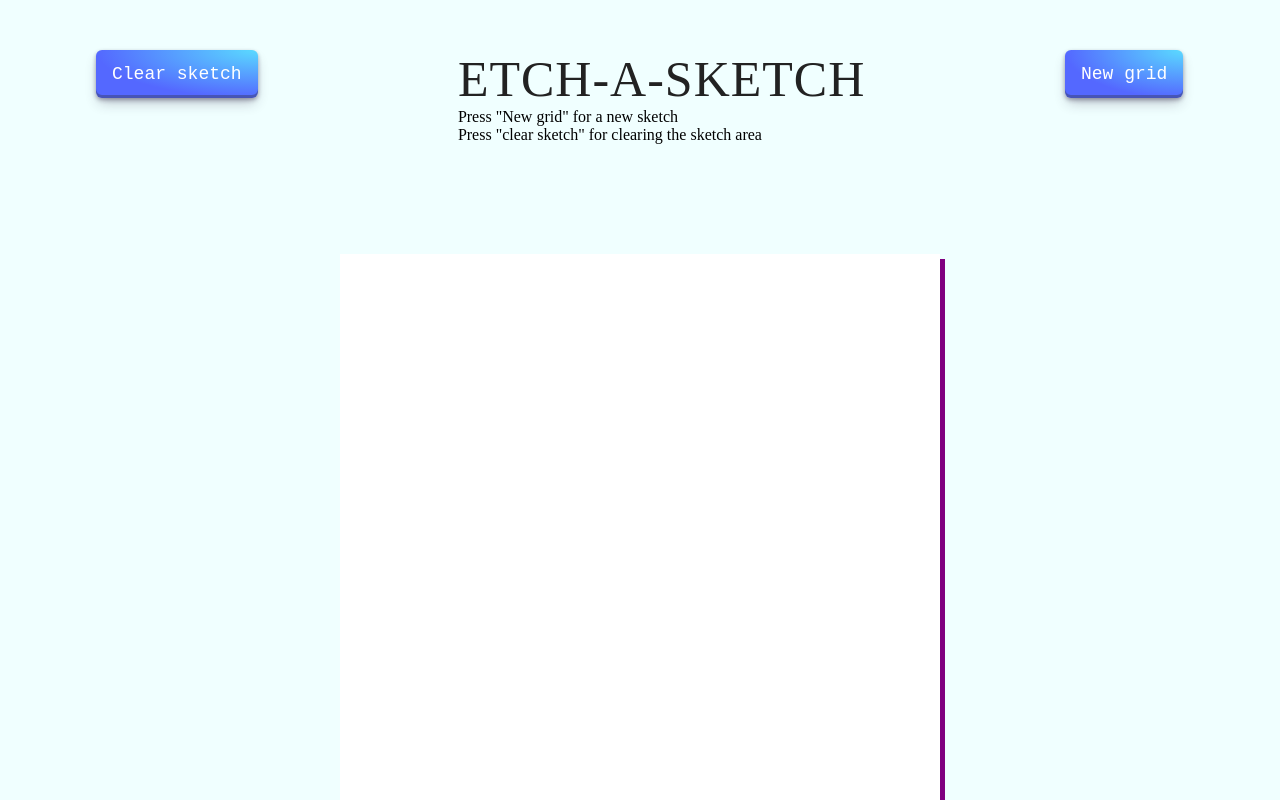
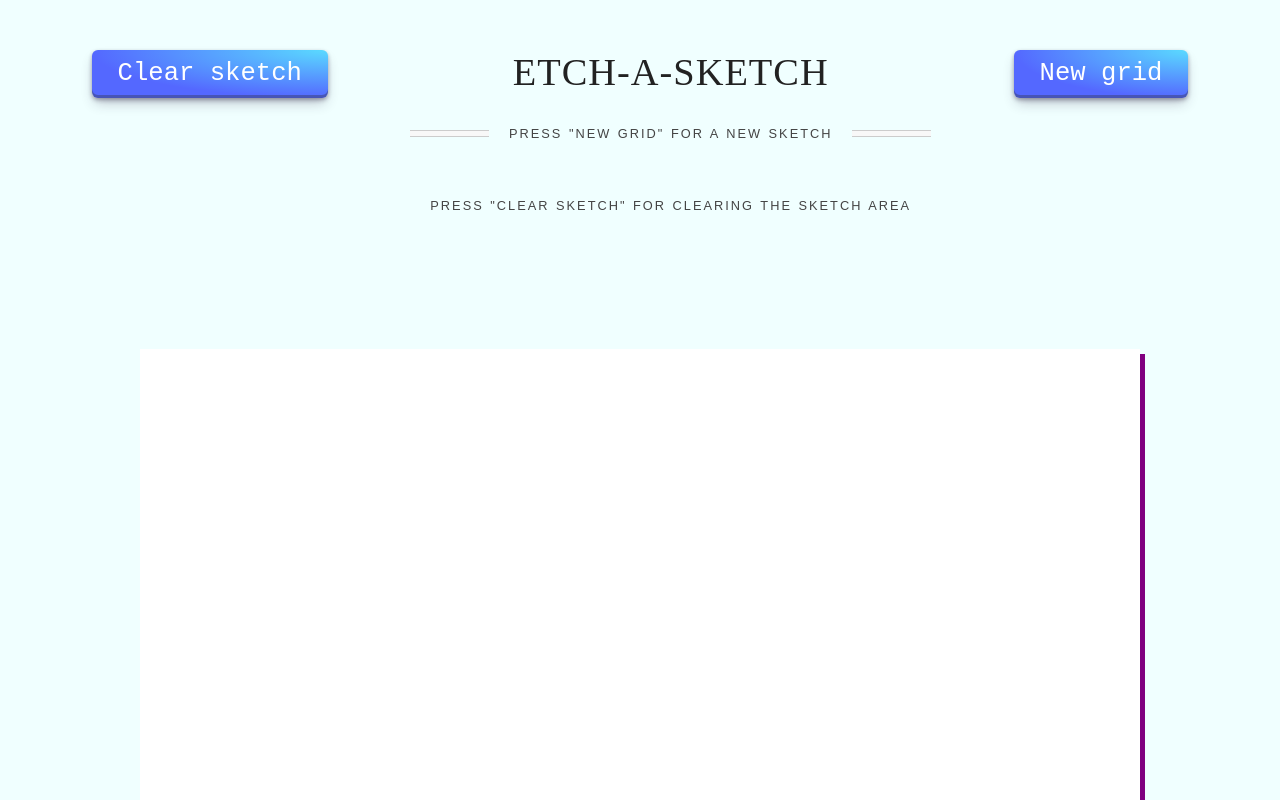
Before and after one commit to codeninja79/Etch-a-sketch, a plain HTML site: page index.html in a window 1280 px wide. Shown: the top 800 px of the page. Drawn offline with Linux system fonts and the light colour scheme.

Commit message:
Made fonts scalable as per browser window size

```diff
--- a/EAS.css
+++ b/EAS.css
@@ -18,8 +18,9 @@ body{
 
 .header{
     display: flex;
-    justify-content: center;
-    gap: 200px;
+    justify-content: space-around;
+
+
     padding: 50px 50px 10px 50px;
 }
 
@@ -32,6 +33,8 @@ body{
 .cell{
     border: solid 1px ;
 }
+
+
 
 button{
   align-items: center;
@@ -50,8 +53,8 @@ button{
   line-height: 1;
   list-style: none;
   overflow: hidden;
-  padding-left: 16px;
-  padding-right: 16px;
+  padding-left: 2vw;
+  padding-right: 2vw;
   position: relative;
   text-align: left;
   text-decoration: none;
@@ -61,7 +64,7 @@ button{
   touch-action: manipulation;
   white-space: nowrap;
   will-change: box-shadow,transform;
-  font-size: 18px;
+  font-size: 2vw;
 }
 
 button:focus {
@@ -79,12 +82,12 @@ button:active {
 }
 
  h1 {
-  text-align:center; font-size:50px; text-transform:uppercase; color:#222; letter-spacing:1px;
+  text-align:center; font-size:3vw; text-transform:uppercase; color:#222; letter-spacing:1px;
   font-family:"Playfair Display", serif; font-weight:400;
 }
-h1 span {
-  margin-top: 5px;
-    font-size:15px; color:#444; word-spacing:1px; font-weight:normal; letter-spacing:2px;
+ span {
+  margin-top: 2vw;
+    font-size:1vw; color:#444; word-spacing:1px; font-weight:normal; letter-spacing:2px;
     text-transform: uppercase; font-family:"Raleway", sans-serif; font-weight:500;
 
     display: grid;
@@ -94,7 +97,7 @@ h1 span {
     align-items: center;
 }
 
- h1 span:after, h1 span:before {
+  span:after,  span:before {
     content: " ";
     display: block;
     border-bottom: 1px solid #ccc;
--- a/EAS.js
+++ b/EAS.js
@@ -1,4 +1,4 @@
-const gridDimension = 600;
+const gridDimension = 1000;
 
 
 
```
